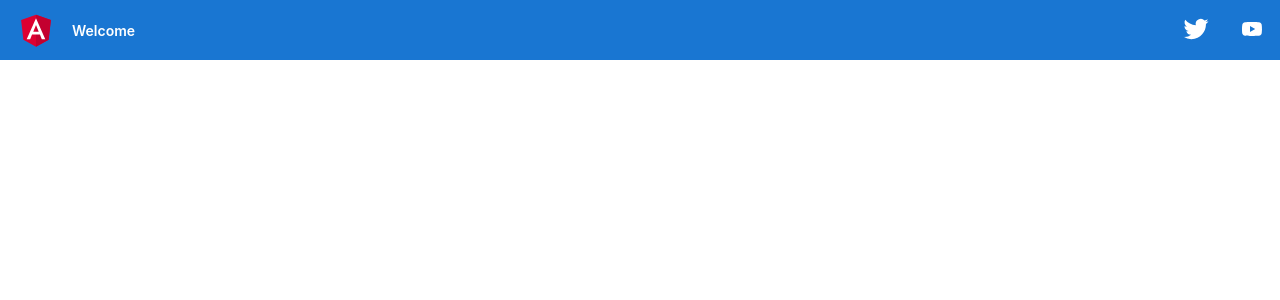
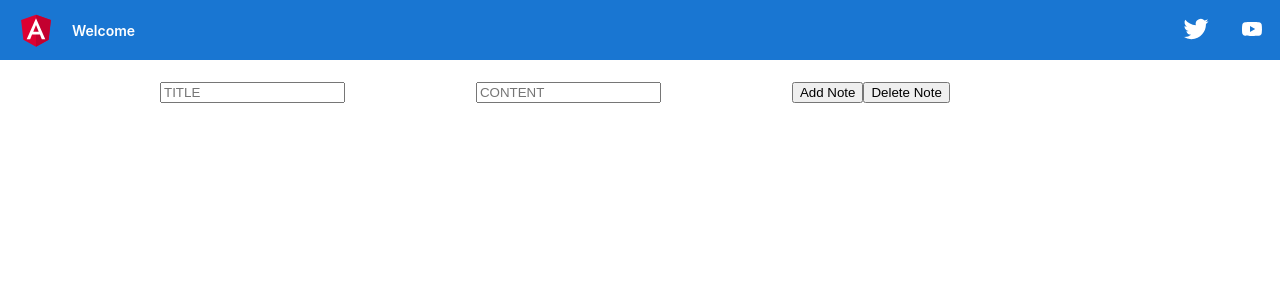
Before and after one commit to konkos/note-taking-app, an Angular app: page / in a window 1280 px wide. Shown: the top 300 px of the page. Built offline with nearby package versions, Linux system fonts and the light colour scheme.

Commit message:
completed addNote and deleteNote

```diff
--- a/src/app/app.component.html
+++ b/src/app/app.component.html
@@ -59,15 +59,15 @@
   }
 
   .content {
-    display: flex;
+     display: flex;
     margin: 82px auto 32px;
     padding: 0 16px;
     max-width: 960px;
-    flex-direction: column;
-    align-items: center;
+     /* flex-direction: column;
+    align-items: center; */
   }
 
-  svg.material-icons {
+  /* svg.material-icons {
     height: 24px;
     width: auto;
   }
@@ -85,9 +85,9 @@
     flex-wrap: wrap;
     justify-content: center;
     margin-top: 16px;
-  }
+  } */
 
-  .card {
+  /* .card {
     all: unset;
     border-radius: 4px;
     border: 1px solid #eee;
@@ -111,9 +111,9 @@
   .card.card-small {
     height: 16px;
     width: 168px;
-  }
+  } */
 
-  .card-container .card:not(.highlight-card) {
+  /* .card-container .card:not(.highlight-card) {
     cursor: pointer;
   }
 
@@ -138,9 +138,9 @@
 
   .card.card.highlight-card span {
     margin-left: 60px;
-  }
+  } */
 
-  svg#rocket {
+  /* svg#rocket {
     width: 80px;
     position: absolute;
     left: -10px;
@@ -153,7 +153,7 @@
     top: 10px;
     right: 180px;
     z-index: -10;
-  }
+  } */
 
   a,
   a:visited,
@@ -165,7 +165,7 @@
   a:hover {
     color: #125699;
   }
-
+/*
   .terminal {
     position: relative;
     width: 80%;
@@ -175,9 +175,9 @@
     margin-top: 8px;
     overflow: hidden;
     background-color: rgb(15, 15, 16);
-  }
+  } */
 
-  .terminal::before {
+  /* .terminal::before {
     content: "\2022 \2022 \2022";
     position: absolute;
     top: 0;
@@ -197,8 +197,8 @@
     color: white;
     padding: 0 1rem 1rem;
     margin: 0;
-  }
-
+  } */
+/*
   .circle-link {
     height: 40px;
     width: 40px;
@@ -224,9 +224,9 @@
     display: flex;
     align-items: center;
     line-height: 20px;
-  }
+  } */
 
-  footer a {
+  /* footer a {
     display: flex;
     align-items: center;
   }
@@ -254,23 +254,23 @@
     height: 16px;
     width: 16px;
     margin-right: 4px;
-  }
+  } */
 
-  svg#clouds {
+  /* svg#clouds {
     position: fixed;
     bottom: -160px;
     left: -230px;
     z-index: -10;
     width: 1920px;
-  }
+  } */
 
-  /* Responsive Styles */
+  /* Responsive Styles
   @media screen and (max-width: 767px) {
     .card-container > *:not(.circle-link) ,
     .terminal {
       width: 100%;
-    }
-
+    } */
+/*
     .card:not(.highlight-card) {
       height: 16px;
       margin: 8px 0;
@@ -284,7 +284,7 @@
       right: 120px;
       transform: rotate(-5deg);
     }
-  }
+  } */
 
   @media screen and (max-width: 575px) {
     svg#rocket-smoke {
@@ -318,7 +318,5 @@
 </div>
 
 <div class="content" role="main">
-
-
-
+  <app-main></app-main>
 </div>
--- /dev/null
+++ b/src/app/main/main.component.css
@@ -0,0 +1,13 @@
+.notesBar{
+    display: grid;
+    grid-template-columns: 2fr 2fr 1fr ;
+    grid-template-rows: auto;
+}
+
+.notesBar{
+    width: 100%;
+}
+
+.button{
+    justify-self: center;
+}
--- /dev/null
+++ b/src/app/main/main.component.html
@@ -0,0 +1,48 @@
+
+<!-- <style>
+    .notesBar{
+    display: grid;
+    grid-template-columns: 3fr 3fr 1fr;
+    grid-template-rows: auto ;
+}
+
+.button{
+    padding: 10% 0%;
+    justify-self: center;
+}
+</style> -->
+<div>
+    <div class="notesBar">
+        <div class="item">
+            <!-- <label for="noteTitle"><h3>Title</h3></label> -->
+            <input type="text" name="noteTitle" id="noteTitle" [(ngModel)]= "typedTitle" placeholder="TITLE">
+
+        </div>
+
+        <div class="item">
+            <!-- <label for="noteContent"><h3>Content</h3></label> -->
+            <input type="text" name="noteContent" id="noteContent" [(ngModel)]= "typedContent" placeholder="CONTENT">
+
+        </div>
+
+        <div class="item">
+            <button type="submit" (click) = "addNote()" class="button">Add Note</button>
+            <button type="reset" class="button" (click)="deleteNote()">Delete Note</button>
+        </div>
+
+        <!-- <div class="item" id="button">
+
+        </div> -->
+    </div>
+
+    <ol class="notesBoard">
+        <li *ngFor="let note of notes">
+            <h4>Title : {{note.title}}</h4>
+
+            <h4>Content: {{note.content}}</h4>
+
+            <h4>When: {{note.timestamp}} </h4>
+            <!-- <button (click)="deleteNote()">DELETE</button> -->
+        </li>
+    </ol>
+</div>
--- /dev/null
+++ b/src/app/main/main.component.ts
@@ -0,0 +1,59 @@
+import { Component, OnInit } from '@angular/core';
+import { delay } from 'rxjs';
+import { Note } from '../models/Note.model'
+
+@Component({
+  selector: 'app-main',
+  templateUrl: './main.component.html',
+  styleUrls: ['./main.component.css']
+})
+export class MainComponent implements OnInit {
+
+  notes:Note[] = []
+
+  typedTitle = ''
+  typedContent = ''
+
+  constructor() { }
+
+  ngOnInit(): void {
+    // for(let i=0;i<10;i++){
+    //   let timestamp = new Date().getTime()
+
+    //   this.notes.push({
+    //     'title':`title ${i}`,
+    //     'content':`content ${i}`,
+    //     'timestamp': timestamp
+    //   })
+    // }
+
+  }
+
+  deleteNote(){
+    if(this.typedTitle=="") return;
+
+    let itemToBeDeleted = this.notes.findIndex(note => note.title == this.typedTitle)
+    console.log(`${itemToBeDeleted}`);
+
+    if(itemToBeDeleted==-1)
+      return;
+
+    this.notes.splice(itemToBeDeleted,1)
+  }
+
+  addNote(){
+
+    if(this.typedContent== "" || this.typedTitle=="")
+      return;
+
+    console.log(`${this.typedTitle} ${this.typedContent} `);
+    let timestamp = new Date(new Date().getTime()).toUTCString()
+    let currentNote:Note = {
+      title:this.typedTitle,
+      content:this.typedContent,
+      timestamp:timestamp
+    }
+    this.notes.push(currentNote)
+    //this.notes.sort(t1,(t2: number) => {t1-t2}})
+  }
+}
--- /dev/null
+++ b/src/app/models/Note.model.ts
@@ -0,0 +1,5 @@
+export interface Note{
+    title:String,
+    content:String,
+    timestamp:String
+}
```
Also changed, not shown: src/app/app.module.ts (+6 -2 lines), 1 other file (tests, documents, lock files or other folders).
